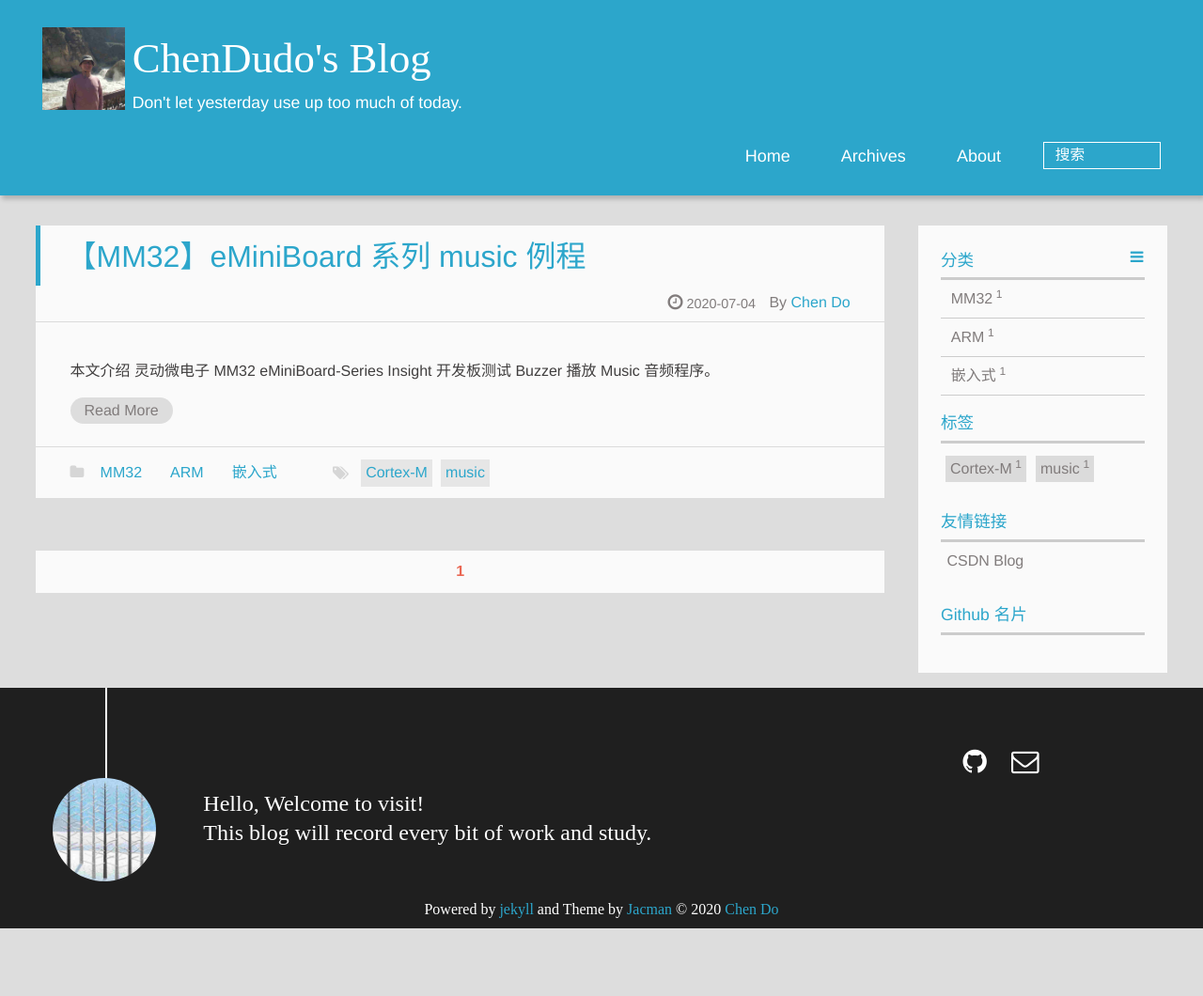
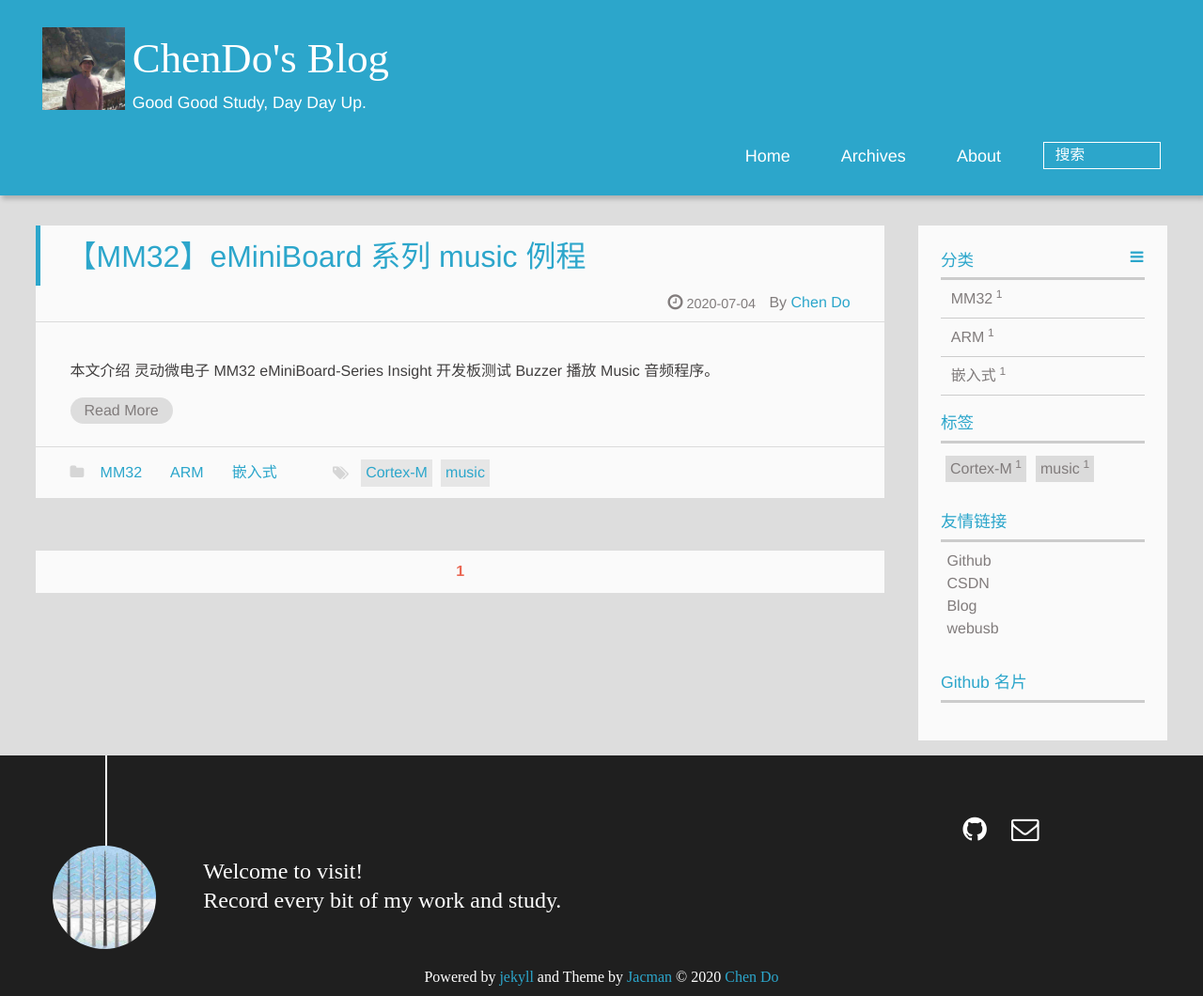
Before and after one commit to ChenDudo/chendudo.github.io, a Jekyll site: the page built from index.html, in a window 1280 px wide. Shown: the whole page at 94% size. Built offline with Jekyll 4.4.1, drawn with Linux system fonts in a browser that asks for light colours; a script that is not in the unit is left out; the list of posts is cut into pages by our own code; before the commit the page ends 988 px from its top, so only the background shows below that.

Commit message:
update blog

```diff
--- a/_config.yml
+++ b/_config.yml
@@ -28,8 +28,8 @@ defaults:
 paginate: 20
 
 #### Site
-title : ChenDudo's Blog
-tagline: Don't let yesterday use up too much of today.
+title : ChenDo's Blog
+tagline: Good Good Study, Day Day Up.
 assets: /assets
 url:
 baseurl:
@@ -85,14 +85,14 @@ share_to: true #enable share-to buttons if true
 #### Author information
 author:
   name: Chen Do     ## e.g. wuchong Author name
-  intro_line1:  "Hello, Welcome to visit!"    ## your introduction on the bottom of the page
-  intro_line2:  "This blog will record every bit of work and study."  ## the 2nd line
+  intro_line1:  "Welcome to visit!"    ## your introduction on the bottom of the page
+  intro_line2:  "Record every bit of my work and study."  ## the 2nd line
   weibo:      ## e.g. wuchong1014 or 2176287895 for http://weibo.com/2176287895
   weibo_verifier:  ## e.g. b3593ceb Your weibo-show widget verifier ,if you use weibo-show it is needed.
   tsina:      ## e.g. 2176287895  Your weibo ID,It will be used in share button.
   douban:     ## e.g. wuchong1014 or your id for https://www.douban.com/people/wuchong1014
   zhihu:      ## e.g. jark  for http://www.zhihu.com/people/jark
-  email:  chendu@hhu.edu.cn    ## e.g. imjark@gmail.com
+  email:  chelseadudo@gmail.edu.cn    ## e.g. imjark@gmail.com
   twitter:    ## e.g. jarkwu for https://twitter.com/jarkwu
   github:  chendudo   ## e.g. wuchong for https://github.com/wuchong
   facebook:   ## e.g. imjark for https://facebook.com/imjark
@@ -110,7 +110,10 @@ toc:
 
 #### Links
 links:
-  CSDN Blog: https://blog.csdn.net/chendu103/
+  Github: https://github.com/chendudo
+  CSDN: https://blog.csdn.net/chendu103/
+  Blog: https://chendudo.github.io/
+  webusb: https://chendudo.github.io/webusb/
 
 #### Comment
 duoshuo_shortname:    ## e.g. wuchong      your duoshuo short name.       website: http://duoshuo.com
```
